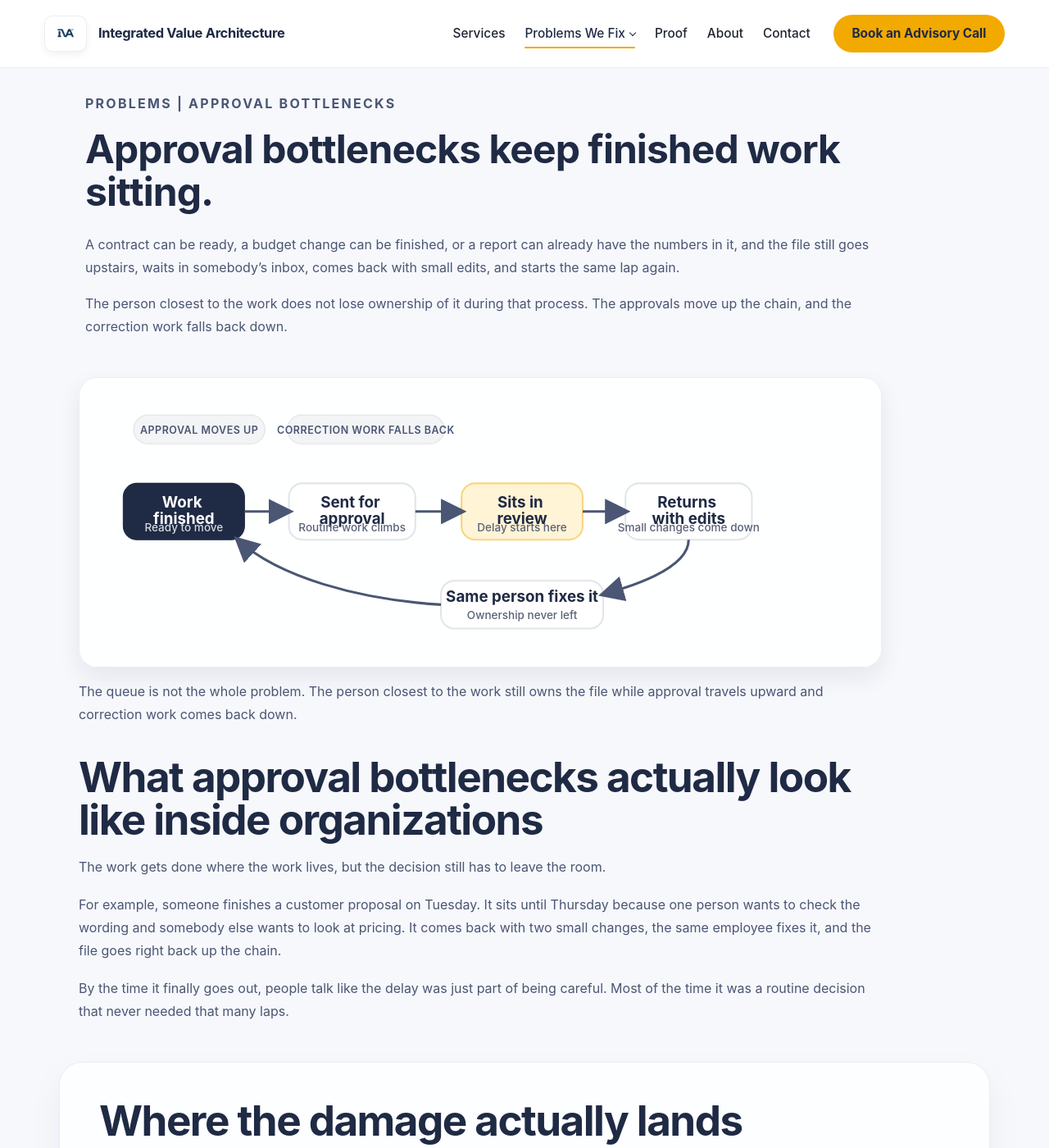
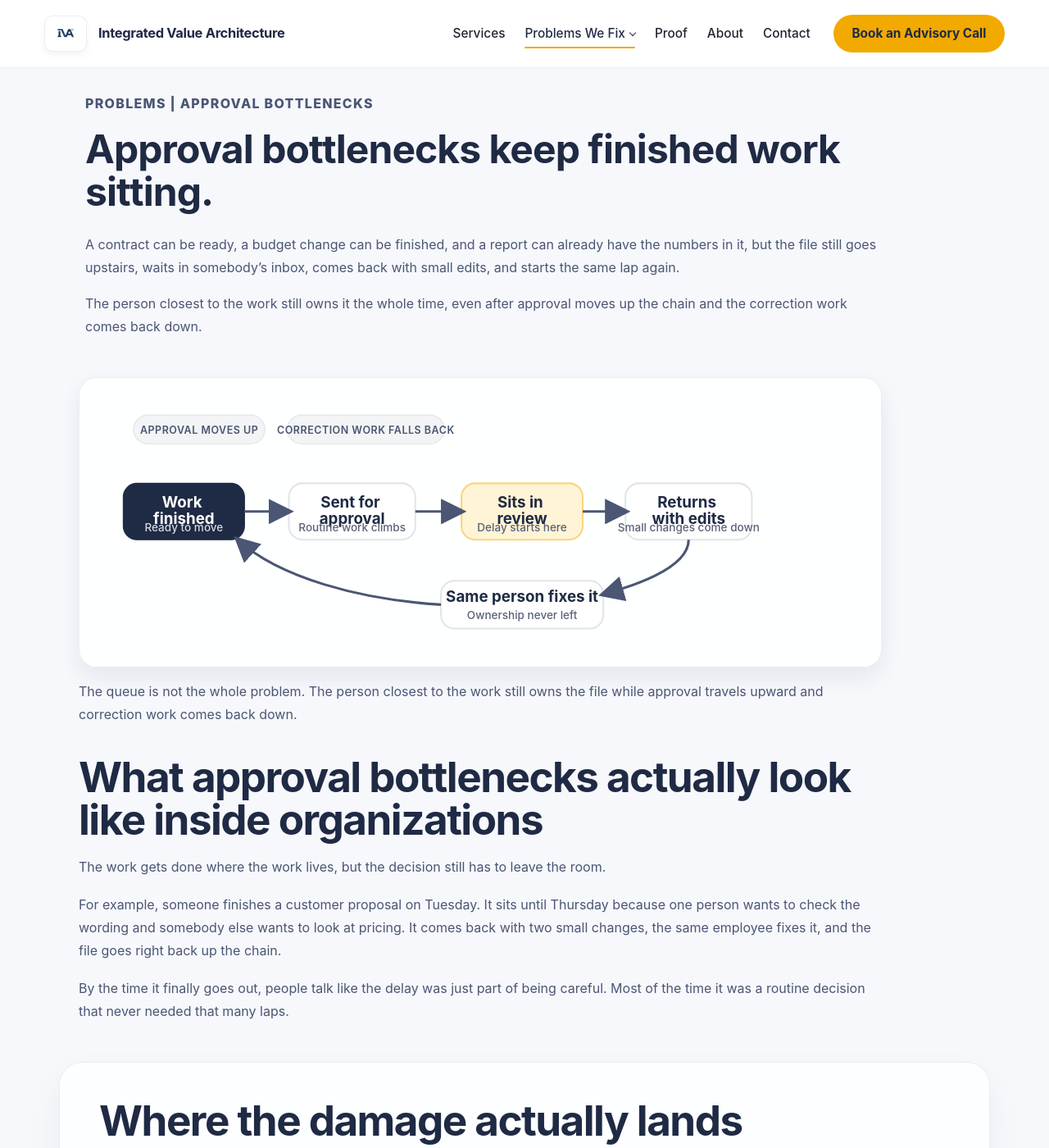
Before and after one commit to efost7873/integratedvaluearchitecture.com, a Jekyll site: the page built from approval-bottlenecks.html, in a window 1280 px wide and 1400 px high. Shown: the whole window at 82% size. Built offline with Jekyll 4.4.1, drawn with Linux system fonts in a browser that asks for light colours; some of the changed text lies outside the part shown.

Commit message:
Update approval-bottlenecks.html

```diff
--- a/approval-bottlenecks.html
+++ b/approval-bottlenecks.html
@@ -14,11 +14,11 @@
     <h1>Approval bottlenecks keep finished work sitting.</h1>
 
     <p>
-      A contract can be ready, a budget change can be finished, or a report can already have the numbers in it, and the file still goes upstairs, waits in somebody’s inbox, comes back with small edits, and starts the same lap again.
+      A contract can be ready, a budget change can be finished, and a report can already have the numbers in it, but the file still goes upstairs, waits in somebody’s inbox, comes back with small edits, and starts the same lap again.
     </p>
 
     <p>
-      The person closest to the work does not lose ownership of it during that process. The approvals move up the chain, and the correction work falls back down.
+      The person closest to the work still owns it the whole time, even after approval moves up the chain and the correction work comes back down.
     </p>
   </div>
 </section>
@@ -100,7 +100,7 @@
     </p>
 
     <p>
-      Those are illustrations, not guarantees. The point is simpler than that. Approval waste does not stay trapped inside the process. It shows up in labor, delayed revenue, missed sales, and work that should have moved days earlier.
+      Those are illustrations, not guarantees. Approval waste does not stay trapped inside the process. It shows up in labor, delayed revenue, missed sales, and work that should have moved days earlier.
     </p>
   </div>
 </section>
@@ -121,16 +121,18 @@
 
 <section class="section alt">
   <div class="container narrow">
-    {% include visual-approval-before-after.html %}
-
     <h2>Why the solution has to go deeper than one queue</h2>
 
     <p>
-      The bottleneck may show up in one approval path, but the same structure is usually creating slow decisions, duplicate work, broken handoffs, and strategy that keeps stalling once the next step has to survive the same review chain.
+      Approval bottlenecks rarely travel alone. The same organization usually has slow decisions, fuzzy roles, broken handoffs, or strategy work that stalls because every next step still has to survive the same clogged review path.
     </p>
 
     <p>
       That is why implementation cannot stop at one form, one file, or one approval map. The visible bottleneck is the entry point. The structure underneath it is what has to change.
+    </p>
+
+    <p>
+      IVA matters here because the business needs a way to keep seeing where the delay started, where the cost landed, and who is still carrying correction work that should not have come back down the chain. Otherwise everything gets flattened back into finance after the fact and the same queue grows right back.
     </p>
 
     <div class="inline-links">
@@ -138,22 +140,6 @@
       <a href="/problems/">All problems</a>
       <a href="https://evanmichealfoster.com/approval-bottlenecks/">What approval waste actually looks like (personal)</a>
     </div>
-  </div>
-</section>
-
-<section class="section">
-  <div class="container narrow">
-    {% include visual-five-ledgers.html %}
-
-    <h2>Why IVA does not stop at the bottleneck</h2>
-
-    <p>
-      A normal consulting fix would map the queue, shorten the review path, and leave. That can help for a minute, but it usually slides back because the business still forces every important problem through finance or through the same overloaded decision lane.
-    </p>
-
-    <p>
-      IVA goes further because the business needs a way to keep seeing the structural problem after the consultant steps back. The five ledgers matter because they stop every kind of value and damage from getting flattened into finance after the fact. They give the organization a way to keep seeing where the delay started, where the cost landed, and who is still carrying correction work that should not have come back down the chain.
-    </p>
   </div>
 </section>
 
```
Also changed, not shown: other parts of approval-bottlenecks.html (+3 -3 lines).
